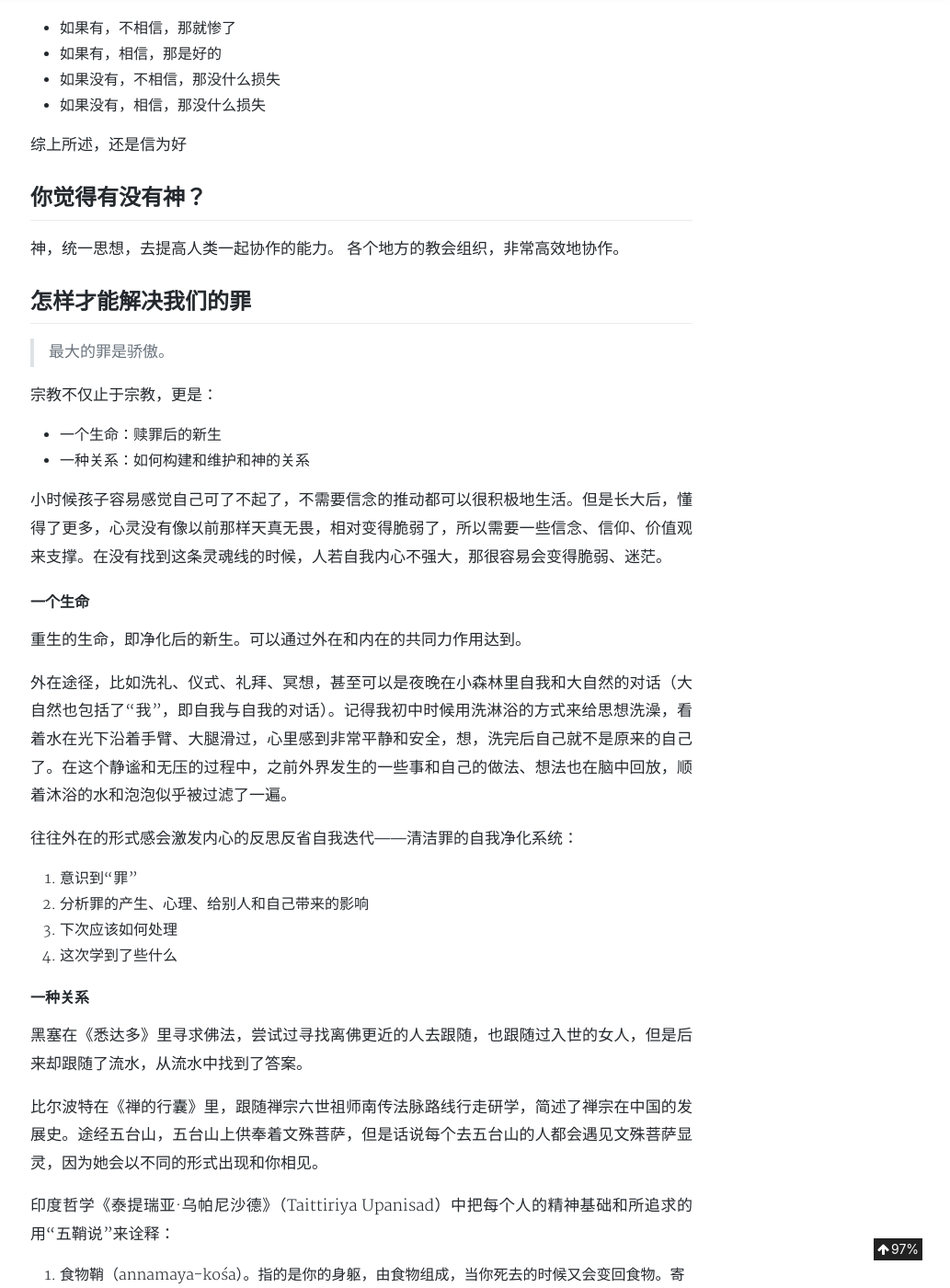
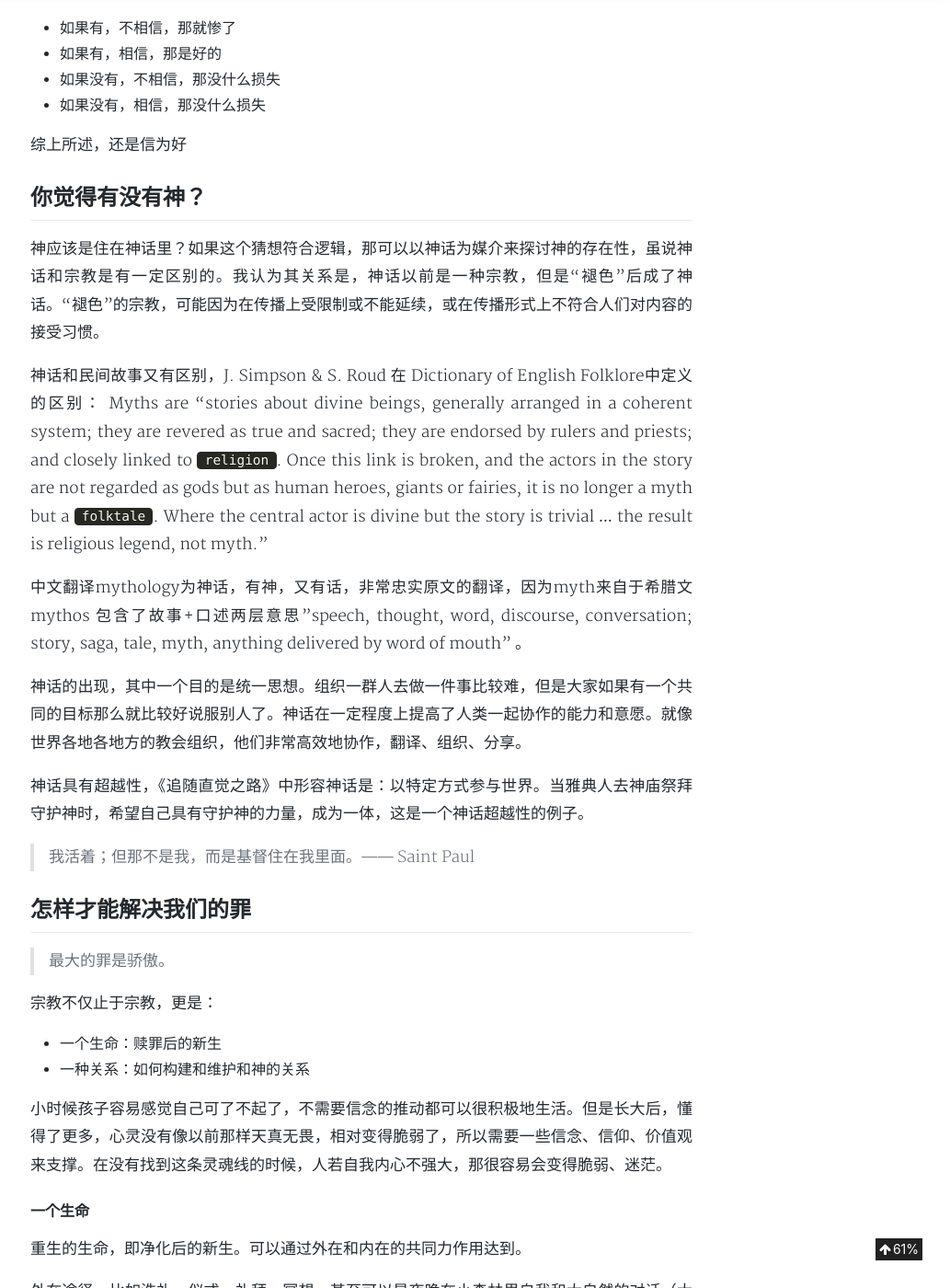
Before and after one commit to aJiea/ajiea.github.io, a Jekyll site: the page built from _posts/2020-05-24-sin.md, in a window 1280 px wide and 1400 px high, scrolled down 1093 px. Shown: the whole window at 92% size, without its empty margins (247-1280 px from the left). Built offline with Jekyll 4.4.1, drawn with Linux system fonts in a browser that asks for light colours; nearby versions of some CDN libraries; comment, search, counter and statistics services are not loaded; a style sheet for code colours, icons or effects is not loaded.

Commit message:
Update 2020-05-24-sin.md

```diff
--- a/_posts/2020-05-24-sin.md
+++ b/_posts/2020-05-24-sin.md
@@ -33,9 +33,20 @@ categories: 'PHILOSOPHY'
 
 综上所述，还是信为好
 
+
 ## 你觉得有没有神？
-神，统一思想，去提高人类一起协作的能力。
-各个地方的教会组织，非常高效地协作。
+神应该是住在神话里？如果这个猜想符合逻辑，那可以以神话为媒介来探讨神的存在性，虽说神话和宗教是有一定区别的。我认为其关系是，神话以前是一种宗教，但是“褪色”后成了神话。“褪色”的宗教，可能因为在传播上受限制或不能延续，或在传播形式上不符合人们对内容的接受习惯。
+
+神话和民间故事又有区别，J. Simpson & S. Roud 在 Dictionary of English Folklore中定义的区别： Myths are "stories about divine beings, generally arranged in a coherent  system; they are revered as true and sacred; they are endorsed by rulers and priests; and closely linked to ``religion``. Once this link is  broken, and the actors in the story are not regarded as gods but as  human heroes, giants or fairies, it is no longer a myth but a ``folktale``.  Where the central actor is divine but the story is trivial ... the  result is religious legend, not myth."
+
+中文翻译mythology为神话，有神，又有话，非常忠实原文的翻译，因为myth来自于希腊文mythos 包含了故事+口述两层意思"speech, thought, word, discourse, conversation; story, saga, tale, myth, anything delivered by word of mouth" 。
+
+神话的出现，其中一个目的是统一思想。组织一群人去做一件事比较难，但是大家如果有一个共同的目标那么就比较好说服别人了。神话在一定程度上提高了人类一起协作的能力和意愿。就像世界各地各地方的教会组织，他们非常高效地协作，翻译、组织、分享。
+
+神话具有超越性，《追随直觉之路》中形容神话是：以特定方式参与世界。当雅典人去神庙祭拜守护神时，希望自己具有守护神的力量，成为一体，这是一个神话超越性的例子。
+
+> 我活着；但那不是我，而是基督住在我里面。—— Saint Paul
+
 
 ## 怎样才能解决我们的罪
 
@@ -48,6 +59,7 @@ categories: 'PHILOSOPHY'
 
 小时候孩子容易感觉自己可了不起了，不需要信念的推动都可以很积极地生活。但是长大后，懂得了更多，心灵没有像以前那样天真无畏，相对变得脆弱了，所以需要一些信念、信仰、价值观来支撑。在没有找到这条灵魂线的时候，人若自我内心不强大，那很容易会变得脆弱、迷茫。
 
+
 #### 一个生命
 
 重生的生命，即净化后的新生。可以通过外在和内在的共同力作用达到。
@@ -59,6 +71,7 @@ categories: 'PHILOSOPHY'
 2. 分析罪的产生、心理、给别人和自己带来的影响
 3. 下次应该如何处理
 4. 这次学到了些什么
+
 
 #### 一种关系
 
```
